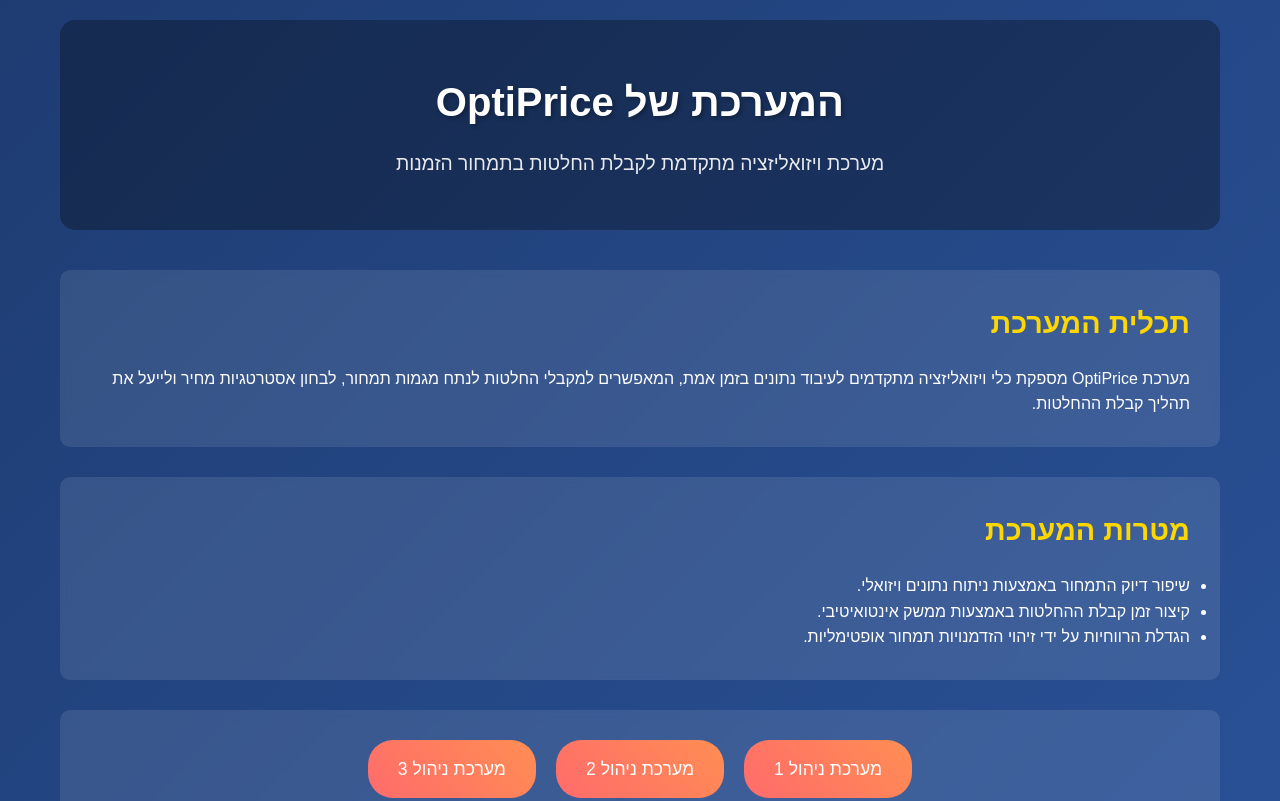
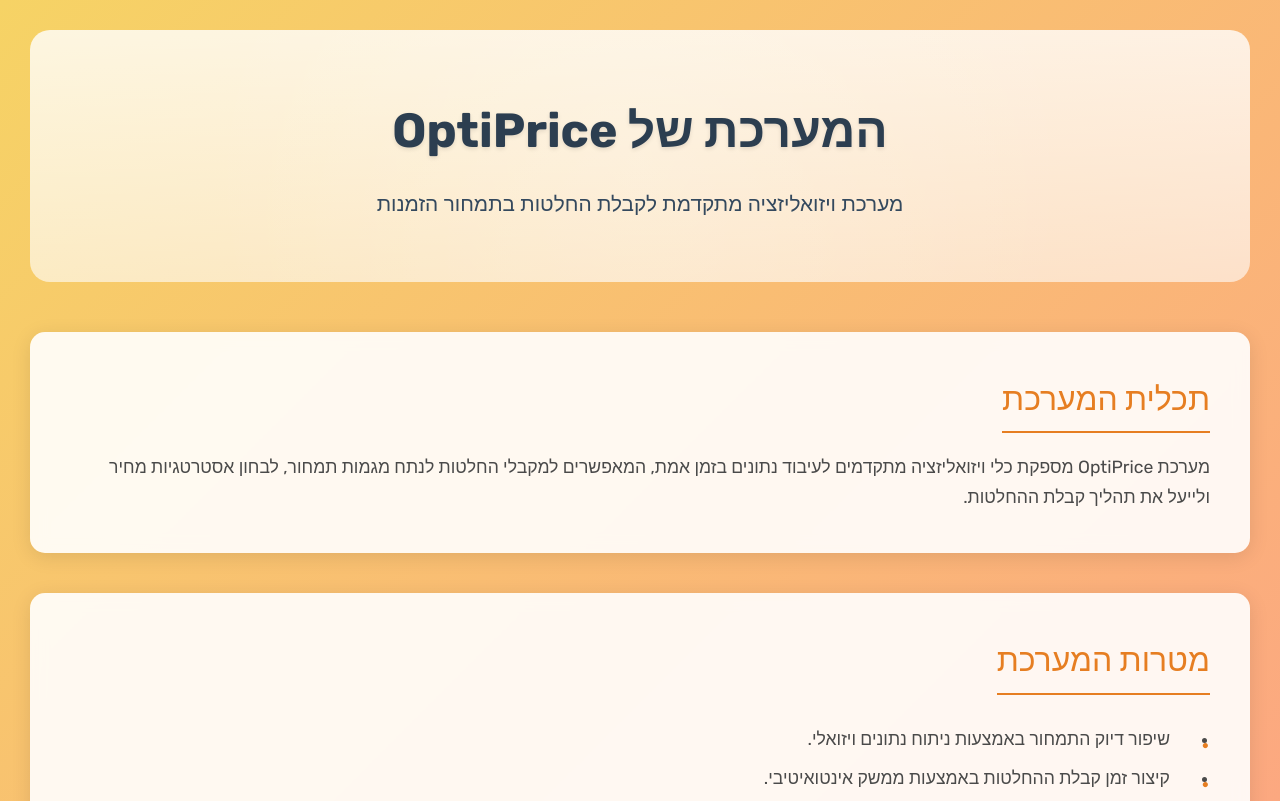
Before and after one commit to danielasenk00/project-2.0, a plain HTML site: page index.html in a window 1280 px wide. Shown: the top 801 px of the page. Drawn offline with Linux system fonts and the light colour scheme.

Commit message:
Update index.html

```diff
--- a/index.html
+++ b/index.html
@@ -4,6 +4,7 @@
     <meta charset="UTF-8">
     <meta name="viewport" content="width=device-width, initial-scale=1.0">
     <title>המערכת של OptiPrice - מערכת ויזואליזציה לקבלת החלטות בתמחור</title>
+    <link href="https://fonts.googleapis.com/css2?family=Rubik:wght@300;400;500;700&display=swap" rel="stylesheet">
     <style>
         * {
             margin: 0;
@@ -13,90 +14,202 @@
         }
 
         body {
-            background: linear-gradient(135deg, #1e3c72 0%, #2a5298 100%);
-            color: #ffffff;
-            line-height: 1.6;
+            background: linear-gradient(135deg, #f6d365 0%, #fda085 100%);
+            color: #333333;
+            line-height: 1.7;
+            min-height: 100vh;
+            display: flex;
+            flex-direction: column;
         }
 
         .container {
-            max-width: 1200px;
+            max-width: 1280px;
             margin: 0 auto;
-            padding: 20px;
+            padding: 30px;
+            flex: 1;
         }
 
         header {
             text-align: center;
-            padding: 50px 0;
-            background: rgba(0, 0, 0, 0.3);
-            border-radius: 15px;
-            margin-bottom: 40px;
+            padding: 60px 20px;
+            background: linear-gradient(180deg, rgba(255, 255, 255, 0.8), rgba(255, 255, 255, 0.6));
+            border-radius: 20px;
+            margin-bottom: 50px;
+            position: relative;
+            overflow: hidden;
+        }
+
+        header::before {
+            content: '';
+            position: absolute;
+            top: 0;
+            left: 0;
+            right: 0;
+            bottom: 0;
+            background: radial-gradient(circle at center, rgba(255, 255, 255, 0.4) 0%, transparent 70%);
+            opacity: 0.5;
         }
 
         header h1 {
-            font-size: 2.5rem;
+            font-size: 3rem;
+            font-weight: 700;
             margin-bottom: 15px;
-            text-shadow: 2px 2px 4px rgba(0, 0, 0, 0.3);
+            color: #2c3e50;
+            text-shadow: 0 2px 4px rgba(0, 0, 0, 0.1);
+            position: relative;
         }
 
         header p {
-            font-size: 1.2rem;
-            opacity: 0.9;
+            font-size: 1.3rem;
+            font-weight: 300;
+            max-width: 600px;
+            margin: 0 auto;
+            color: #34495e;
+            position: relative;
         }
 
         .section {
-            background: rgba(255, 255, 255, 0.1);
-            padding: 30px;
-            border-radius: 10px;
-            margin-bottom: 30px;
-            backdrop-filter: blur(5px);
+            background: rgba(255, 255, 255, 0.9);
+            padding: 40px;
+            border-radius: 15px;
+            margin-bottom: 40px;
+            backdrop-filter: blur(8px);
+            box-shadow: 0 4px 20px rgba(0, 0, 0, 0.1);
+            transition: transform 0.3s ease, box-shadow 0.3s ease;
+        }
+
+        .section:hover {
+            transform: translateY(-5px);
+            box-shadow: 0 6px 25px rgba(0, 0, 0, 0.15);
         }
 
         .section h2 {
-            font-size: 1.8rem;
+            font-size: 2rem;
+            font-weight: 500;
             margin-bottom: 20px;
-            color: #ffd700;
+            color: #e67e22;
+            border-bottom: 2px solid #e67e22;
+            display: inline-block;
+            padding-bottom: 5px;
+        }
+
+        .section p, .section ul {
+            font-size: 1.1rem;
+            color: #4a4a4a;
+        }
+
+        .section ul {
+            padding-right: 20px;
+            margin-top: 10px;
+        }
+
+        .section ul li {
+            margin-bottom: 10px;
+            position: relative;
+            padding-right: 20px;
+        }
+
+        .section ul li::before {
+            content: '•';
+            color: #e67e22;
+            font-size: 1.5rem;
+            position: absolute;
+            right: -20px;
+            top: 0;
         }
 
         .buttons {
-            display: flex;
-            justify-content: center;
+            display: grid;
+            grid-template-columns: repeat(auto-fit, minmax(200px, 1fr));
             gap: 20px;
-            flex-wrap: wrap;
+            padding: 20px;
         }
 
         .btn {
             padding: 15px 30px;
-            font-size: 1.1rem;
+            font-size: 1.2rem;
+            font-weight: 500;
             border: none;
-            border-radius: 25px;
+            border-radius: 50px;
             cursor: pointer;
-            background: linear-gradient(45deg, #ff6b6b, #ff8e53);
-            color: white;
-            transition: transform 0.3s, box-shadow 0.3s;
+            background: linear-gradient(45deg, #cf994d, #cf974e);
+            color: #ffffff;
             text-decoration: none;
+            text-align: center;
+            transition: all 0.3s ease;
+            position: relative;
+            overflow: hidden;
+        }
+
+        .btn::before {
+            content: '';
+            position: absolute;
+            top: 0;
+            left: -100%;
+            width: 100%;
+            height: 100%;
+            background: linear-gradient(90deg, transparent, rgba(255, 255, 255, 0.3), transparent);
+            transition: 0.5s;
+        }
+
+        .btn:hover::before {
+            left: 100%;
         }
 
         .btn:hover {
             transform: translateY(-3px);
-            box-shadow: 0 5px 15px rgba(0, 0, 0, 0.3);
+            box-shadow: 0 5px 20px rgba(0, 0, 0, 0.2);
+            background: linear-gradient(45deg, #e3e55d, #dae065);
         }
 
         footer {
             text-align: center;
-            padding: 20px;
-            background: rgba(0, 0, 0, 0.2);
-            margin-top: 40px;
-            border-radius: 10px;
+            padding: 25px;
+            background: rgba(255, 255, 255, 0.7);
+            border-radius: 15px;
+            margin-top: 50px;
+            font-size: 0.9rem;
+            color: #7f8c8d;
         }
 
         @media (max-width: 768px) {
             header h1 {
+                font-size: 2rem;
+            }
+
+            header p {
+                font-size: 1.1rem;
+            }
+
+            .section h2 {
+                font-size: 1.6rem;
+            }
+
+            .section p, .section ul {
+                font-size: 1rem;
+            }
+
+            .btn {
+                padding: 12px 20px;
+                font-size: 1rem;
+            }
+
+            .container {
+                padding: 20px;
+            }
+        }
+
+        @media (max-width: 480px) {
+            header h1 {
                 font-size: 1.8rem;
             }
 
-            .btn {
-                padding: 12px 25px;
-                font-size: 1rem;
+            .section {
+                padding: 20px;
+            }
+
+            .buttons {
+                grid-template-columns: 1fr;
             }
         }
     </style>
@@ -129,7 +242,7 @@
         </div>
 
         <footer>
-            <p>&copy; 2025 OptiPrice - כל הזכויות שמורות</p>
+            <p>© 2025 OptiPrice - כל הזכויות שמורות</p>
         </footer>
     </div>
 
```
